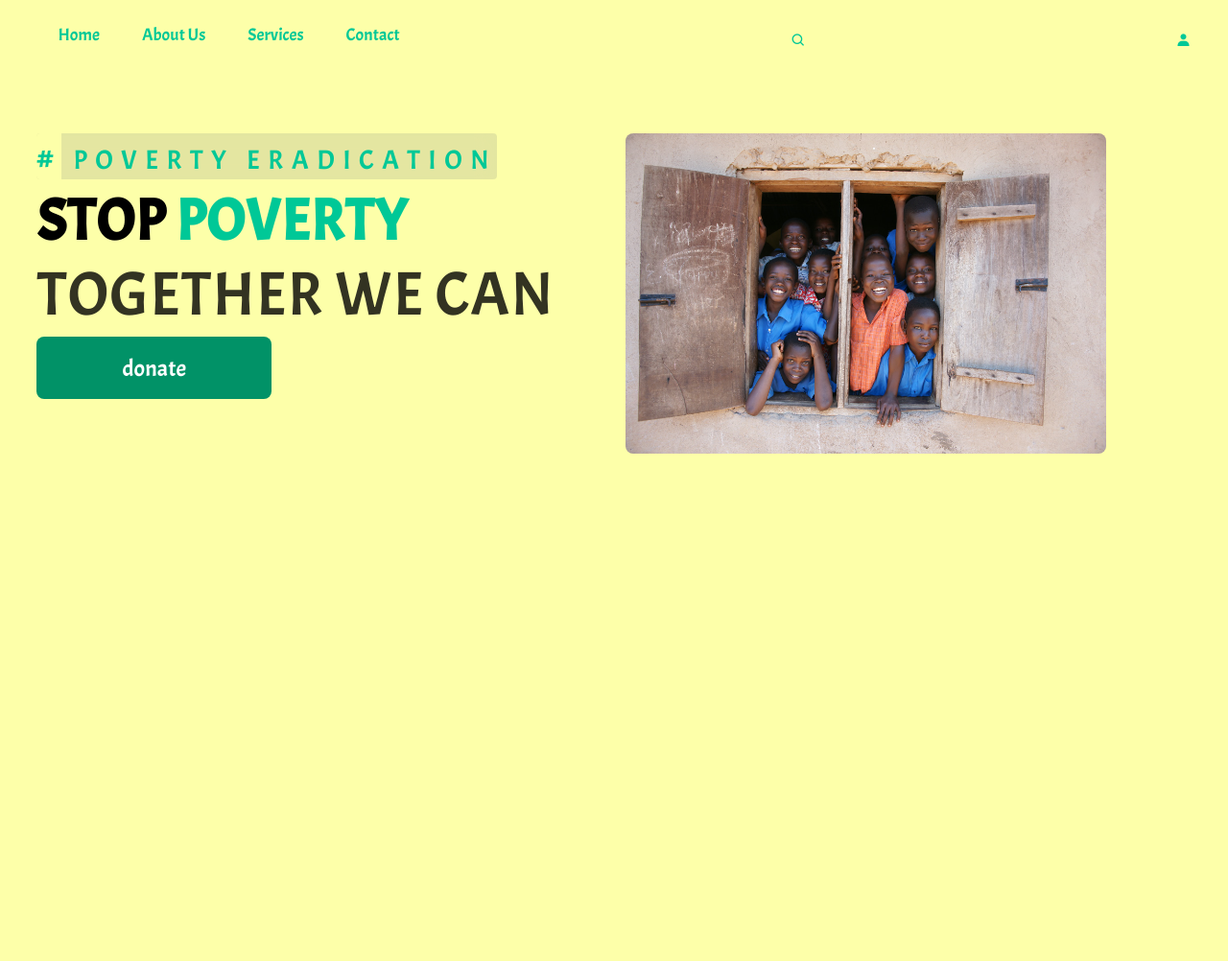
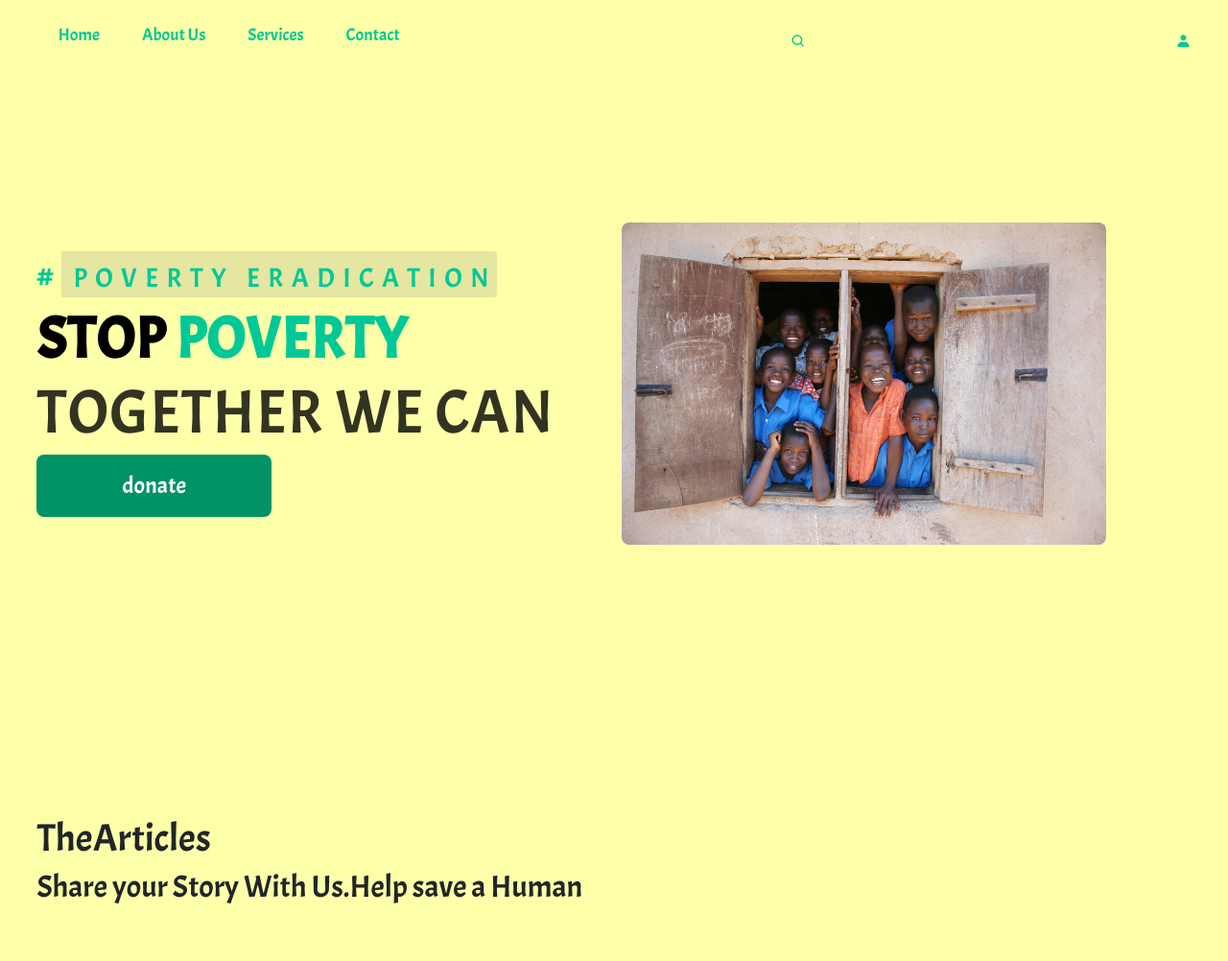
Before and after one commit to RichieOrito/HandsOnPoverty, a Django app: page / in a window 1280 px wide. Shown: the whole page at 96% size. Before the commit the page ends 473 px from the top, so only its background shows below. Run offline with Django 4.2, Linux system fonts and the light colour scheme; the visitor is signed in with stand-in values (Sample User, id 1); parts of the project's set-up code (start-up, migrations or seed data) failed here and were passed over; some libraries are stand-ins or nearby versions.

Commit message:
This commit updates the article section

```diff
--- a/changeapp/templates/index.html
+++ b/changeapp/templates/index.html
@@ -17,4 +17,13 @@
                 alt="">
         </div>
     </section>
+    <!-- End of Home Section -->
+
+    <!-- Articles -->
+    <section class="menu">
+        <div class="heading">
+            <h1>The<span>Articles</span></h1>
+            <h2>Share your Story With Us.Help save a Human</h2>
+        </div>
+    </section>
 {%endblock%}
--- a/static/css/style.css
+++ b/static/css/style.css
@@ -9,14 +9,13 @@
     list-style: none;
     text-decoration: none;
     background-color: #FDFFA9;
-    overflow: hidden;
 }
 section{
     padding: 50px 3%;
   }
 /* Navbar */
 header{
-
+    position: fixed;
     width: 100%;
     display: flex;
     justify-content: flex-start;
@@ -55,10 +54,11 @@ header li a{
 
 .home{
     width: 100%;
-    height: auto;
+    height: 100vh;
     display: grid;
     grid-template-columns: repeat(2, 1fr);
-    gap: 1.5rem;
+    align-items: center;
+    gap: 1rem;
 }
 .home-text{
     text-transform: uppercase;
@@ -95,6 +95,7 @@ header li a{
     color: #00C897;
 }
 .home-text button{
+    display: inline-block;
     width: 245px;
     height: 65px;
     border-radius: 8px;
@@ -116,6 +117,8 @@ header li a{
   width: 85%;
   border-radius: 8px;
 }
+
+/* About Us Section */
 
 /* Login */
 .box-form{
```
